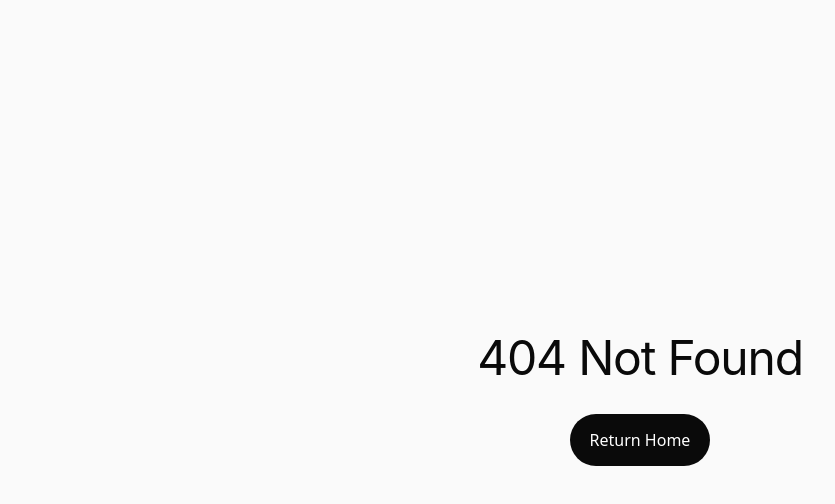
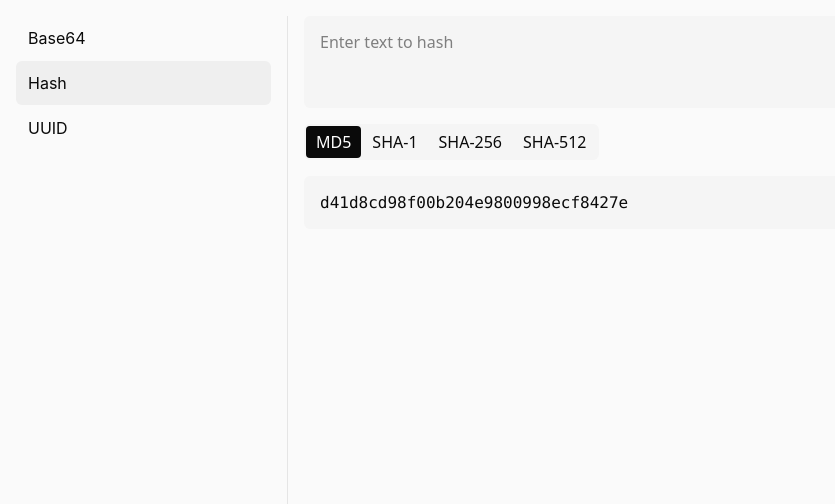
Before and after one commit to lemmon/tools, a SvelteKit app: page /hash in a window 1280 px wide. Before the commit this address had no page. Shown: the top 504 px of the page, without its empty margins (0-835 px from the left). Built offline with nearby package versions, Linux system fonts and the light colour scheme.

Commit message:
feat: more hashing algorithms
- drop md5 section
- add hash section
- include md5
- add sha1, sha256, sha512

```diff
--- a/package.json
+++ b/package.json
@@ -16,12 +16,12 @@
     "@tailwindcss/vite": "4.0.0-alpha.35",
     "@types/eslint": "~9",
     "carbon-icons-svelte": "^12.13.0",
+    "crypto-js": "^4.2.0",
     "eslint": "~9",
     "eslint-config-prettier": "~9.1.0",
     "eslint-plugin-svelte": "~2.46.0",
     "globals": "~15.12.0",
     "js-base64": "^3.7.7",
-    "md5": "^2.3.0",
     "prettier": "~3.3.0",
     "prettier-plugin-svelte": "~3.2.0",
     "prettier-plugin-tailwindcss": "~0.6.0",
--- a/src/routes/(main)/+layout.svelte
+++ b/src/routes/(main)/+layout.svelte
@@ -5,7 +5,7 @@ let { children } = $props();
 
 const nav = [
   { href: '/base64', label: 'Base64' },
-  { href: '/md5', label: 'MD5' },
+  { href: '/hash', label: 'Hash' },
   { href: '/uuid', label: 'UUID' },
 ];
 </script>
--- /dev/null
+++ b/src/routes/(main)/hash/+page.svelte
@@ -0,0 +1,38 @@
+<script>
+import md5 from 'crypto-js/md5';
+import sha1 from 'crypto-js/sha1';
+import sha256 from 'crypto-js/sha256';
+import sha512 from 'crypto-js/sha512';
+import Button from '$lib/suil/Button.svelte';
+import TextArea from '$lib/suil/TextArea.svelte';
+import Code from '$lib/suil/Code.svelte';
+
+const TYPES = [
+  { name: 'MD5', func: md5 },
+  { name: 'SHA-1', func: sha1 },
+  { name: 'SHA-256', func: sha256 },
+  { name: 'SHA-512', func: sha512 },
+];
+
+let value = $state('');
+let hashType = $state(TYPES[0]);
+</script>
+
+<div class="space-y-4 p-4">
+  <div><TextArea placeholder="Enter text to hash" bind:value /></div>
+
+  <div class="flex flex-row justify-start">
+    <div class="flex flex-row gap-px rounded-md bg-neutral-100 p-0.5">
+      {#each TYPES as item (item.name)}
+        <Button
+          class="suil-size-xs suil-gutter rounded-sm"
+          type="button"
+          kind={item.name !== hashType.name && 'ghost'}
+          onclick={() => (hashType = item)}>{item.name}</Button
+        >
+      {/each}
+    </div>
+  </div>
+
+  <Code placeholder="Hashed string" code={hashType.func(value).toString()} />
+</div>
--- a/src/routes/(main)/md5/+page.svelte
+++ /dev/null
@@ -1,12 +0,0 @@
-<script>
-import md5 from 'md5';
-import TextArea from '$lib/suil/TextArea.svelte';
-import Code from '$lib/suil/Code.svelte';
-
-let value = $state('');
-</script>
-
-<div class="space-y-4 p-4">
-  <div><TextArea placeholder="Enter text to hash" bind:value /></div>
-  <Code placeholder="Hashed string" code={value && md5(value)} />
-</div>
```
Also changed, not shown: 1 other file (tests, documents, lock files or other folders).
